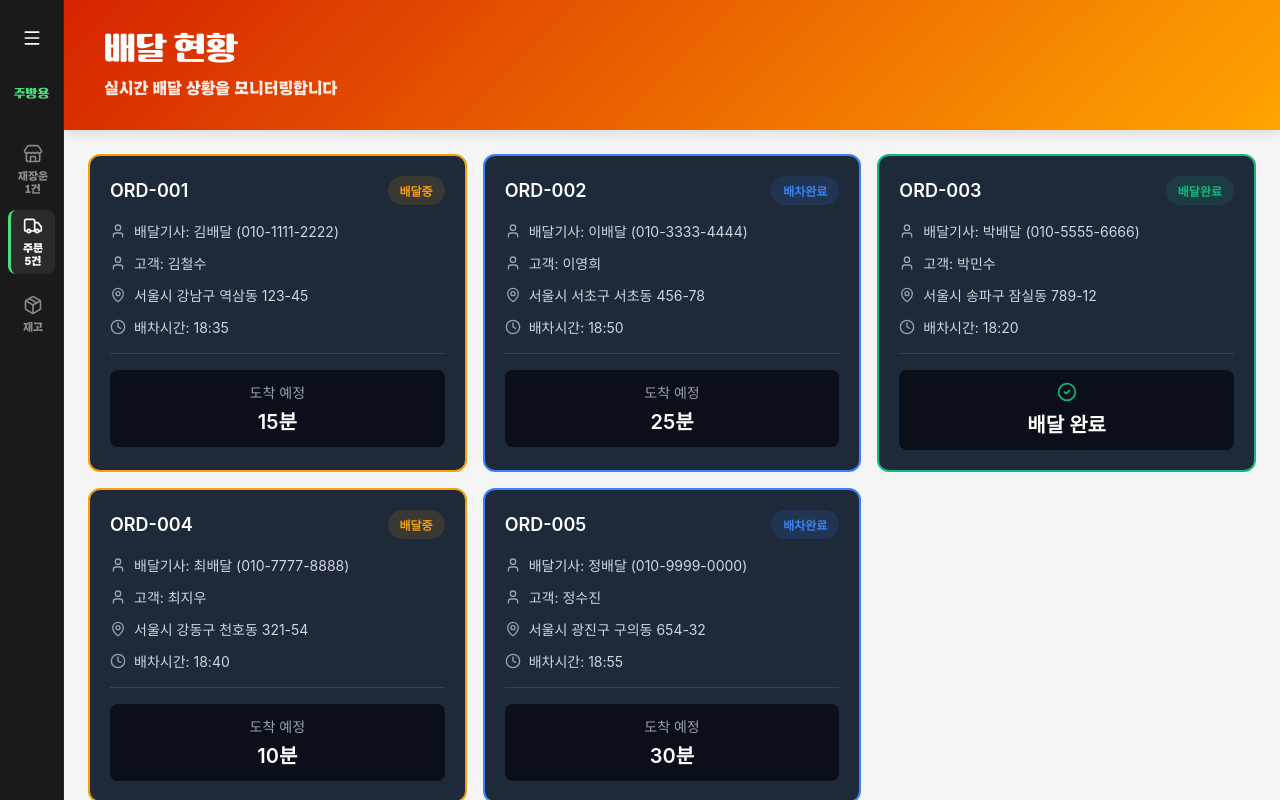
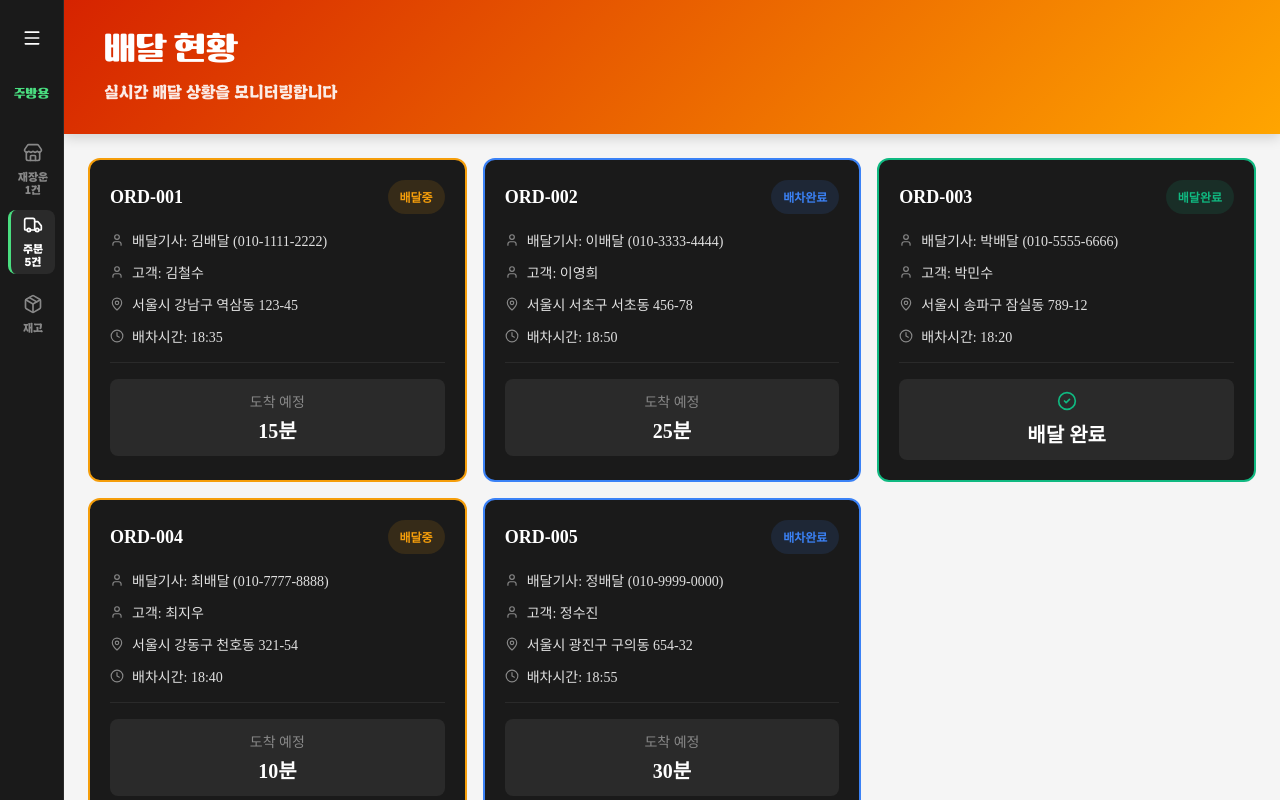
Before and after one commit to sogonggogo/sogonggogo_staff, a Next.js app: page /delivery in a window 1280 px wide. Built offline with nearby package versions, Linux system fonts and the light colour scheme.

Commit message:
chore : 하드코딩 값 theme 정의

```diff
--- a/src/components/delivery/DeliveryCard.tsx
+++ b/src/components/delivery/DeliveryCard.tsx
@@ -3,20 +3,21 @@
 import styled from '@emotion/styled';
 import { MapPin, User, Clock, CheckCircle2 } from 'lucide-react';
 import { Delivery } from '@/data/deliveries';
+import { theme } from '@/styles/theme';
 
 const Card = styled.div<{ status: string }>`
-  background-color: #1e2939;
+  background-color: ${theme.colors.background.dark};
   border: 2px solid ${({ status }) => {
-    const borderColors = {
-      dispatched: '#3B82F6',
-      delivering: '#F59E0B',
-      delivered: '#10B981',
+    const borderColors: Record<string, string> = {
+      dispatched: theme.colors.status.preparing,
+      delivering: theme.colors.status.warning,
+      delivered: theme.colors.status.completed,
     };
-    return borderColors[status as keyof typeof borderColors];
+    return borderColors[status] || theme.colors.border.primary;
   }};
-  border-radius: 12px;
-  padding: 20px;
-  transition: transform 0.2s;
+  border-radius: ${theme.borderRadius.lg};
+  padding: ${theme.spacing.xl};
+  transition: ${theme.transition.fast};
 
   &:hover {
     transform: translateY(-2px);
@@ -27,54 +28,54 @@ const DeliveryHeader = styled.div`
   display: flex;
   justify-content: space-between;
   align-items: center;
-  margin-bottom: 16px;
+  margin-bottom: ${theme.spacing.lg};
 `;
 
 const OrderNumber = styled.span`
-  font-family: 'Inter', sans-serif;
-  font-size: 18px;
-  font-weight: 600;
-  color: #FFFFFF;
+  font-family: ${theme.fontFamily.secondary};
+  font-size: ${theme.fontSize.xl};
+  font-weight: ${theme.fontWeight.semibold};
+  color: ${theme.colors.text.white};
 `;
 
 const StatusBadge = styled.span<{ status: string }>`
-  padding: 6px 12px;
-  border-radius: 16px;
+  padding: ${theme.spacing.sm} ${theme.spacing.md};
+  border-radius: ${theme.borderRadius.full};
   background-color: ${({ status }) => {
-    const colors = {
-      dispatched: '#3B82F620',
-      delivering: '#F59E0B20',
-      delivered: '#10B98120',
+    const colors: Record<string, string> = {
+      dispatched: 'rgba(59, 130, 246, 0.125)',
+      delivering: 'rgba(245, 158, 11, 0.125)',
+      delivered: 'rgba(16, 185, 129, 0.125)',
     };
-    return colors[status as keyof typeof colors];
+    return colors[status] || 'rgba(255, 255, 255, 0.1)';
   }};
   color: ${({ status }) => {
-    const colors = {
-      dispatched: '#3B82F6',
-      delivering: '#F59E0B',
-      delivered: '#10B981',
+    const colors: Record<string, string> = {
+      dispatched: theme.colors.status.preparing,
+      delivering: theme.colors.status.warning,
+      delivered: theme.colors.status.completed,
     };
-    return colors[status as keyof typeof colors];
+    return colors[status] || theme.colors.text.white;
   }};
-  font-family: 'Inter', sans-serif;
-  font-size: 12px;
-  font-weight: 600;
+  font-family: ${theme.fontFamily.secondary};
+  font-size: ${theme.fontSize.xs};
+  font-weight: ${theme.fontWeight.semibold};
 `;
 
 const InfoRow = styled.div`
   display: flex;
   align-items: center;
-  gap: 8px;
-  margin-bottom: 12px;
-  font-family: 'Inter', sans-serif;
-  font-size: 14px;
-  color: #D1D5DC;
+  gap: ${theme.spacing.sm};
+  margin-bottom: ${theme.spacing.md};
+  font-family: ${theme.fontFamily.secondary};
+  font-size: ${theme.fontSize.md};
+  color: ${theme.colors.text.light};
 `;
 
 const Icon = styled.div`
-  width: 16px;
-  height: 16px;
-  color: #99A1AE;
+  width: ${theme.sizes.iconSm};
+  height: ${theme.sizes.iconSm};
+  color: ${theme.colors.text.muted};
   flex-shrink: 0;
   display: flex;
   align-items: center;
@@ -83,25 +84,25 @@ const Icon = styled.div`
 
 const Divider = styled.div`
   height: 1px;
-  background-color: #364153;
-  margin: 16px 0;
+  background-color: ${theme.colors.border.dark};
+  margin: ${theme.spacing.lg} 0;
 `;
 
 const EstimatedTime = styled.div`
   text-align: center;
-  padding: 12px;
-  background-color: #0a0f19;
-  border-radius: 8px;
-  font-family: 'Inter', sans-serif;
-  font-size: 14px;
-  color: #99A1AE;
+  padding: ${theme.spacing.md};
+  background-color: ${theme.colors.background.darker};
+  border-radius: ${theme.borderRadius.md};
+  font-family: ${theme.fontFamily.secondary};
+  font-size: ${theme.fontSize.md};
+  color: ${theme.colors.text.muted};
 `;
 
 const TimeValue = styled.div`
-  font-size: 20px;
-  font-weight: 600;
-  color: #FFFFFF;
-  margin-top: 4px;
+  font-size: ${theme.fontSize['2xl']};
+  font-weight: ${theme.fontWeight.semibold};
+  color: ${theme.colors.text.white};
+  margin-top: ${theme.spacing.xs};
 `;
 
 interface DeliveryCardProps {
@@ -141,7 +142,7 @@ export default function DeliveryCard({ delivery }: DeliveryCardProps) {
       <EstimatedTime>
         {delivery.status === 'delivered' ? (
           <>
-            <CheckCircle2 style={{ display: 'inline-block', width: '20px', height: '20px', color: '#10B981' }} />
+            <CheckCircle2 style={{ display: 'inline-block', width: '20px', height: '20px', color: theme.colors.status.completed }} />
             <TimeValue>배달 완료</TimeValue>
           </>
         ) : (
--- a/src/components/delivery/DeliveryGrid.tsx
+++ b/src/components/delivery/DeliveryGrid.tsx
@@ -2,12 +2,13 @@
 
 import styled from '@emotion/styled';
 import { Delivery } from '@/data/deliveries';
+import { theme } from '@/styles/theme';
 import DeliveryCard from './DeliveryCard';
 
 const Grid = styled.div`
   display: grid;
   grid-template-columns: repeat(auto-fill, minmax(350px, 1fr));
-  gap: 16px;
+  gap: ${theme.spacing.lg};
 `;
 
 interface DeliveryGridProps {
--- a/src/components/layout/AppLayout.tsx
+++ b/src/components/layout/AppLayout.tsx
@@ -2,18 +2,19 @@
 
 import styled from '@emotion/styled';
 import Sidebar from './Sidebar';
+import { theme } from '@/styles/theme';
 
 const Layout = styled.div`
   display: flex;
   height: 100vh;
-  background-color: #f5f5f5;
+  background-color: ${theme.colors.background.primary};
 `;
 
 const MainContent = styled.main`
   flex: 1;
   display: flex;
   flex-direction: column;
-  margin-left: 64px;
+  margin-left: ${theme.sizes.sidebarWidth};
 `;
 
 const ContentArea = styled.div`
--- a/src/components/layout/PageHeader.tsx
+++ b/src/components/layout/PageHeader.tsx
@@ -1,26 +1,27 @@
 'use client';
 
 import styled from '@emotion/styled';
+import { theme } from '@/styles/theme';
 
 const Header = styled.header`
-  background: linear-gradient(135deg, var(--primary) 0%, var(--secondary) 100%);
-  padding: 32px 40px;
-  box-shadow: 0 4px 12px rgba(0, 0, 0, 0.1);
+  background: ${theme.colors.gradientPrimary};
+  padding: ${theme.spacing.xxxl} ${theme.spacing['4xl']};
+  box-shadow: ${theme.shadow.xl};
 `;
 
 const Title = styled.h1`
-  font-family: var(--font-ttangsbudae);
-  font-size: 32px;
-  font-weight: 700;
-  color: var(--primary-foreground);
-  margin-bottom: 8px;
+  font-family: ${theme.fontFamily.ttangsbudae};
+  font-size: ${theme.fontSize['5xl']};
+  font-weight: ${theme.fontWeight.bold};
+  color: ${theme.colors.text.white};
+  margin-bottom: ${theme.spacing.md};
   letter-spacing: -0.5px;
 `;
 
 const Subtitle = styled.p`
-  font-family: var(--font-miwon);
-  font-size: 16px;
-  color: var(--primary-foreground);
+  font-family: ${theme.fontFamily.miwon};
+  font-size: ${theme.fontSize.lg};
+  color: ${theme.colors.text.white};
   opacity: 0.9;
 `;
 
--- a/src/components/layout/Sidebar.tsx
+++ b/src/components/layout/Sidebar.tsx
@@ -4,41 +4,42 @@ import styled from '@emotion/styled';
 import { Store, Truck, Package, Menu } from 'lucide-react';
 import Link from 'next/link';
 import { usePathname } from 'next/navigation';
+import { theme } from '@/styles/theme';
 
 const SidebarContainer = styled.aside`
-  width: 64px;
-  background: #1a1a1a;
-  padding: 16px 8px;
+  width: ${theme.sizes.sidebarWidth};
+  background: ${theme.colors.background.dark};
+  padding: ${theme.spacing.lg} ${theme.spacing.sm};
   display: flex;
   flex-direction: column;
-  gap: 8px;
+  gap: ${theme.spacing.sm};
   height: 100vh;
   position: fixed;
   left: 0;
   top: 0;
-  border-right: 1px solid #2a2a2a;
+  border-right: 1px solid ${theme.colors.border.dark};
 `;
 
 const MenuIcon = styled.div`
   display: flex;
   align-items: center;
   justify-content: center;
-  padding: 12px;
-  color: #ffffff;
-  margin-bottom: 8px;
+  padding: ${theme.spacing.md};
+  color: ${theme.colors.text.white};
+  margin-bottom: ${theme.spacing.sm};
 `;
 
 const Logo = styled.div`
   text-align: center;
-  padding: 12px 0;
-  margin-bottom: 16px;
+  padding: ${theme.spacing.md} 0;
+  margin-bottom: ${theme.spacing.lg};
 `;
 
 const LogoText = styled.h2`
-  font-family: var(--font-ttangsbudae);
-  font-size: 12px;
-  font-weight: 700;
-  color: #4ade80;
+  font-family: ${theme.fontFamily.ttangsbudae};
+  font-size: ${theme.fontSize.xs};
+  font-weight: ${theme.fontWeight.bold};
+  color: ${theme.colors.brand.success};
   line-height: 1.2;
 `;
 
@@ -46,23 +47,26 @@ const NavButton = styled(Link, {
   shouldForwardProp: (prop) => prop !== 'isActive',
 })<{ isActive: boolean }>`
   width: 100%;
-  height: 64px;
-  border-radius: 8px;
-  background-color: ${({ isActive }) => (isActive ? '#2a2a2a' : 'transparent')};
-  border-left: 3px solid ${({ isActive }) => (isActive ? '#4ade80' : 'transparent')};
+  height: ${theme.sizes.navButtonHeight};
+  border-radius: ${theme.borderRadius.md};
+  background-color: ${({ isActive }) =>
+    isActive ? theme.colors.background.darker : 'transparent'};
+  border-left: 3px solid
+    ${({ isActive }) => (isActive ? theme.colors.brand.success : 'transparent')};
   display: flex;
   flex-direction: column;
   align-items: center;
   justify-content: center;
-  gap: 6px;
+  gap: ${theme.spacing.sm};
   cursor: pointer;
-  transition: all 0.2s ease;
-  color: ${({ isActive }) => (isActive ? '#ffffff' : '#888888')};
+  transition: ${theme.transition.all};
+  color: ${({ isActive }) =>
+    isActive ? theme.colors.text.white : theme.colors.text.muted};
   text-decoration: none;
 
   &:hover {
-    background-color: #2a2a2a;
-    color: #ffffff;
+    background-color: ${theme.colors.background.darker};
+    color: ${theme.colors.text.white};
   }
 
   &:active {
@@ -71,9 +75,9 @@ const NavButton = styled(Link, {
 `;
 
 const NavText = styled.span`
-  font-family: var(--font-miwon);
-  font-size: 11px;
-  font-weight: 500;
+  font-family: ${theme.fontFamily.miwon};
+  font-size: ${theme.fontSize['2xs']};
+  font-weight: ${theme.fontWeight.medium};
   text-align: center;
 `;
 
--- a/src/styles/theme.ts
+++ b/src/styles/theme.ts
@@ -1,23 +1,79 @@
 export const theme = {
   colors: {
+    // Background colors (Figma design)
+    background: {
+      primary: '#f5f5f5',
+      secondary: '#ffffff',
+      dark: '#1a1a1a',
+      darker: '#2a2a2a',
+      darkest: '#3a3a3a',
+      light: '#f8f8f8',
+    },
+
+    // Text colors
+    text: {
+      primary: '#1a1a1a',
+      secondary: '#333333',
+      tertiary: '#666666',
+      muted: '#888888',
+      white: '#ffffff',
+      light: '#e0e0e0',
+    },
+
+    // Brand colors (original + Figma)
+    brand: {
+      primary: '#d62300',
+      secondary: '#ffa500',
+      accent: '#5c3317',
+      success: '#4ade80',
+      blue: '#4285f4',
+      blueHover: '#357ae8',
+    },
+
+    // Border colors
+    border: {
+      primary: '#e0e0e0',
+      secondary: '#f0f0f0',
+      light: '#e5dcc8',
+      dark: '#2a2a2a',
+      darker: '#3a3a3a',
+    },
+
+    // Status colors
+    status: {
+      pending: '#ffa500',
+      preparing: '#3B82F6',
+      completed: '#10B981',
+      warning: '#f59e0b',
+      danger: '#ef4444',
+    },
+
+    // Legacy colors for compatibility
     primary: '#d62300',
     secondary: '#ffa500',
     accent: '#5c3317',
-    background: '#f5f5dc',
-    border: '#e5dcc8',
+    legacyBackground: '#f5f5dc',
+    legacyBorder: '#e5dcc8',
     white: '#ffffff',
     black: '#000000',
 
     // Gradients
     gradientOrange: 'linear-gradient(180deg, #ffa500 0%, #ff8c00 100%)',
     gradientBrown: 'linear-gradient(180deg, #6b4423 0%, #4a2c1a 100%)',
+    gradientPrimary: 'linear-gradient(135deg, #d62300 0%, #ffa500 100%)',
+    gradientDark: 'linear-gradient(180deg, #d62300 0%, #5c3317 100%)',
 
     // Alpha colors
     whiteAlpha80: 'rgba(255, 255, 255, 0.8)',
     whiteAlpha60: 'rgba(255, 255, 255, 0.6)',
     whiteAlpha50: 'rgba(255, 255, 255, 0.5)',
+    whiteAlpha20: 'rgba(255, 255, 255, 0.2)',
+    whiteAlpha10: 'rgba(255, 255, 255, 0.1)',
+    blackAlpha08: 'rgba(0, 0, 0, 0.08)',
     blackAlpha10: 'rgba(0, 0, 0, 0.1)',
+    blackAlpha12: 'rgba(0, 0, 0, 0.12)',
     blackAlpha15: 'rgba(0, 0, 0, 0.15)',
+    blackAlpha20: 'rgba(0, 0, 0, 0.2)',
     blackAlpha25: 'rgba(0, 0, 0, 0.25)',
     accentAlpha70: 'rgba(92, 51, 23, 0.7)',
   },
@@ -25,11 +81,14 @@ export const theme = {
   spacing: {
     xs: '4px',
     sm: '8px',
-    md: '16px',
-    lg: '24px',
-    xl: '32px',
-    xxl: '48px',
-    xxxl: '64px',
+    md: '12px',
+    lg: '16px',
+    xl: '20px',
+    xxl: '24px',
+    xxxl: '32px',
+    '4xl': '40px',
+    '5xl': '48px',
+    '6xl': '64px',
 
     // Layout specific
     section: '80px',
@@ -38,13 +97,19 @@ export const theme = {
   },
 
   fontSize: {
+    '2xs': '11px',
     xs: '12px',
-    sm: '14px',
-    md: '16px',
-    lg: '20px',
-    xl: '24px',
-    xxl: '30px',
-    xxxl: '36px',
+    sm: '13px',
+    md: '14px',
+    base: '15px',
+    lg: '16px',
+    xl: '18px',
+    '2xl': '20px',
+    '3xl': '24px',
+    '4xl': '30px',
+    '5xl': '32px',
+    '6xl': '36px',
+    '7xl': '42px',
     hero: '60px',
   },
 
@@ -57,30 +122,40 @@ export const theme = {
   },
 
   fontFamily: {
+    ttangsbudae: 'var(--font-ttangsbudae)',
+    miwon: 'var(--font-miwon)',
     primary: "'Arial Black', Arial, sans-serif",
     secondary: "var(--font-geist-sans), Arial, Helvetica, sans-serif",
   },
 
   borderRadius: {
     xs: '4px',
-    sm: '8px',
-    md: '16px',
-    lg: '24px',
-    xl: '26px',
+    sm: '6px',
+    md: '8px',
+    lg: '12px',
+    xl: '16px',
+    '2xl': '20px',
+    '3xl': '24px',
+    '4xl': '26px',
     full: '9999px',
   },
 
   shadow: {
-    sm: '0 1px 2px 0 rgba(0, 0, 0, 0.05)',
-    md: '0 8px 10px -6px rgba(0, 0, 0, 0.1), 0 20px 25px -5px rgba(0, 0, 0, 0.1)',
-    lg: '0px 25px 50px -12px rgba(0, 0, 0, 0.25)',
-    xl: '0px 25px 50px 0px rgba(0, 0, 0, 0.15)',
+    xs: '0 1px 2px 0 rgba(0, 0, 0, 0.05)',
+    sm: '0 2px 8px rgba(0, 0, 0, 0.08)',
+    md: '0 4px 16px rgba(0, 0, 0, 0.12)',
+    lg: '0 8px 24px rgba(0, 0, 0, 0.15)',
+    xl: '0 4px 12px rgba(0, 0, 0, 0.15)',
+    '2xl': '0 6px 16px rgba(0, 0, 0, 0.25)',
+    button: '0 2px 8px rgba(0, 0, 0, 0.15)',
   },
 
   transition: {
-    fast: '0.2s',
-    normal: '0.3s',
-    slow: '0.5s',
+    fast: '0.2s ease',
+    normal: '0.3s ease',
+    slow: '0.5s ease',
+    all: 'all 0.2s ease',
+    allNormal: 'all 0.3s ease',
   },
 
   zIndex: {
@@ -101,19 +176,35 @@ export const theme = {
   },
 
   sizes: {
+    // Sidebar
+    sidebarWidth: '64px',
+    sidebarWidthOld: '127px',
+
+    // Buttons
+    buttonSm: '28px',
+    buttonMd: '40px',
+    buttonLg: '48px',
+
+    // Icons
+    iconSm: '14px',
+    iconMd: '20px',
+    iconLg: '24px',
+    icon2xl: '48px',
+
+    // Cards
+    navButtonHeight: '64px',
+    navButtonHeightOld: '80px',
+
+    // Legacy
     maxWidth: '1280px',
     maxWidthFull: '1440px',
     heroWidth: '824px',
-    sidebarWidth: '400px',
     heroHeight: '545px',
     orderCardHeight: '225px',
     orderHistoryHeight: '544px',
     controlButton: '40px',
     indicatorSmall: '12px',
     indicatorLarge: '48px',
-    iconSm: '20px',
-    iconMd: '24px',
-    iconLg: '48px',
   },
 } as const;
 
```
Also changed, not shown: src/app/(order)/page.tsx (+76 -75 lines), src/components/inventory/InventoryStats.tsx (+9 -8 lines), src/components/inventory/InventoryTable.tsx (+23 -22 lines), src/components/orders/OrderCard.tsx (+55 -54 lines), src/components/orders/OrderStats.tsx (+20 -19 lines).
